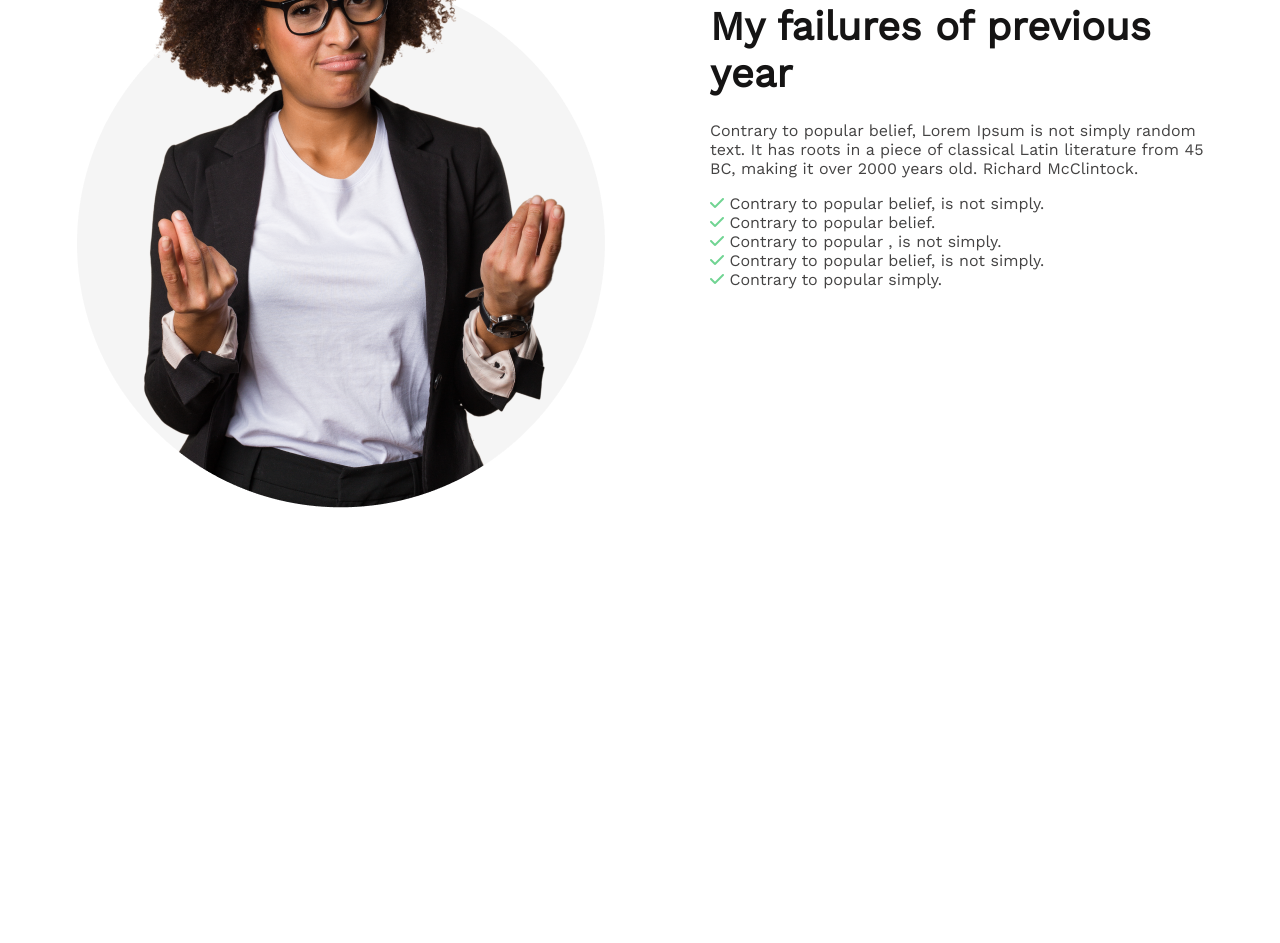
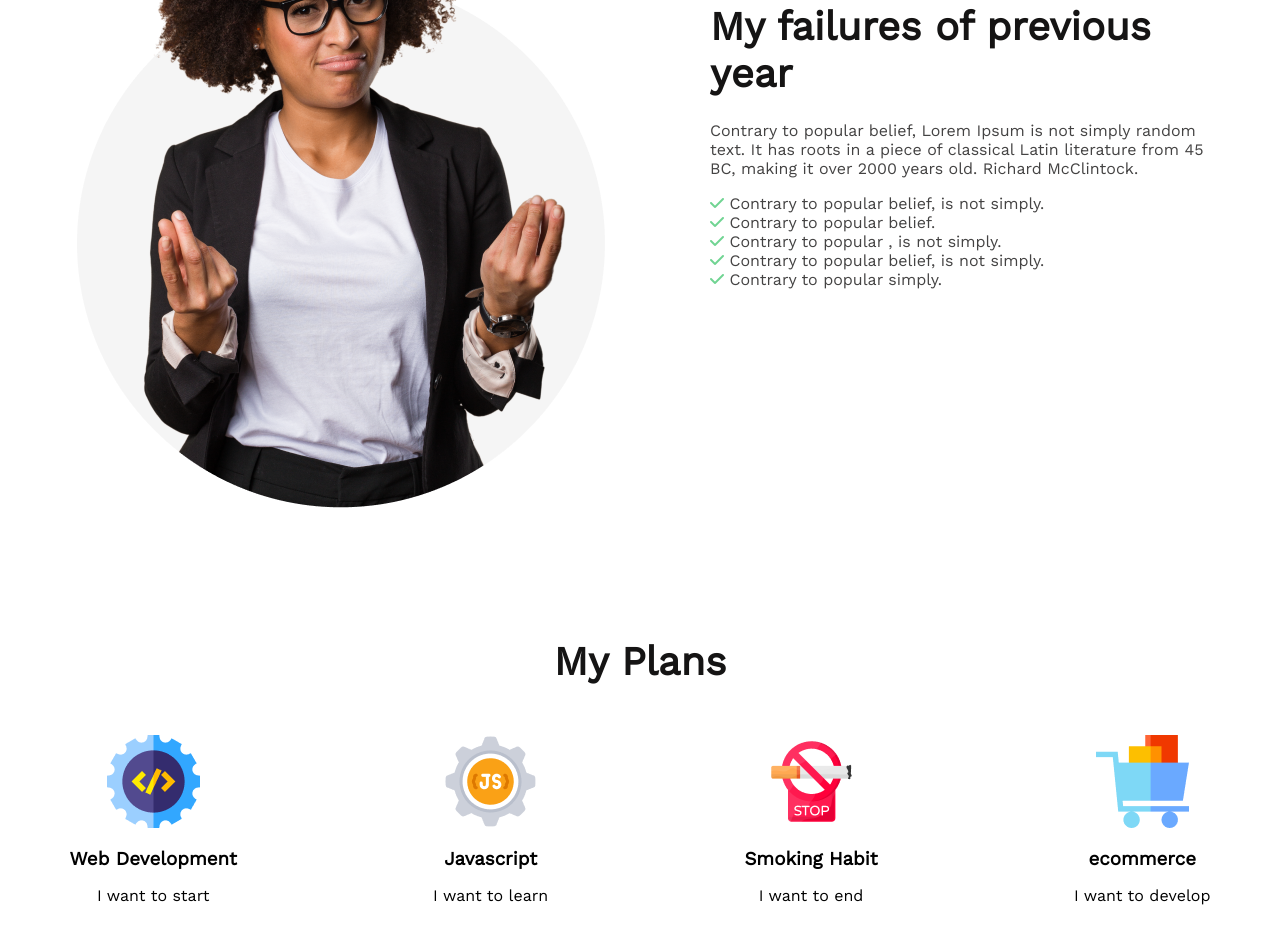
Before and after one commit to sakil470004/new-year-promise, a plain HTML site: page index.html in a window 1280 px wide. Shown: the part 1203-2146 px from the top of the page. Before the commit the page ends 1841 px from the top, so only its background shows below. Drawn offline with nearby package versions, Linux system fonts and the light colour scheme.

Commit message:
finished my plan

```diff
--- a/index.html
+++ b/index.html
@@ -47,6 +47,32 @@
                 </ul>
             </div>
         </section>
+        <!-- my plan -->
+        <section class="my-plan">
+            <h1 class="section-tittle">My Plans</h1>
+            <div class="plan-container">
+                <div class="plan-card">
+                    <img src="./images/icons/web.png" alt="">
+                    <h3>Web Development</h3>
+                    <p>I want to start</p>
+                </div>
+                <div class="plan-card">
+                    <img src="./images/icons/js.png" alt="">
+                    <h3>Javascript</h3>
+                    <p>I want to learn</p>
+                </div>
+                <div class="plan-card">
+                    <img src="./images/icons/smoke.png" alt="">
+                    <h3>Smoking Habit</h3>
+                    <p>I want to end</p>
+                </div>
+                <div class="plan-card">
+                    <img src="./images/icons/ecom.png" alt="">
+                    <h3>ecommerce</h3>
+                    <p>I want to develop</p>
+                </div>
+            </div>
+        </section>
     </main>
     <footer>
 
--- a/style/style.css
+++ b/style/style.css
@@ -72,16 +72,49 @@
     margin-bottom: 16px;
     color: #444343;
 }
-.my-failures ul{
+
+.my-failures ul {
     margin: 0;
     padding: 0;
 }
+
 .my-failures ul li {
     list-style: none;
 
     font-weight: 400;
     color: #444343;
 }
-.my-failures ul li span{
-     color: #70D492;
+
+.my-failures ul li span {
+    color: #70D492;
 }
+
+/* my plan */
+.my-plan {
+    max-width: 1141px;
+    margin: 130px auto;
+
+}
+
+.my-plan .section-tittle {
+    text-align: center;
+}
+
+.plan-container {
+    display: flex;
+    justify-content: space-between;
+    align-items: center;
+    margin-top: 50px;
+}
+
+.plan-card {
+    text-align: center;
+}
+
+.plan-card img {}
+
+.plan-card h3 {
+    margin: 16px 0px;
+}
+
+.plan-card p {}
```
